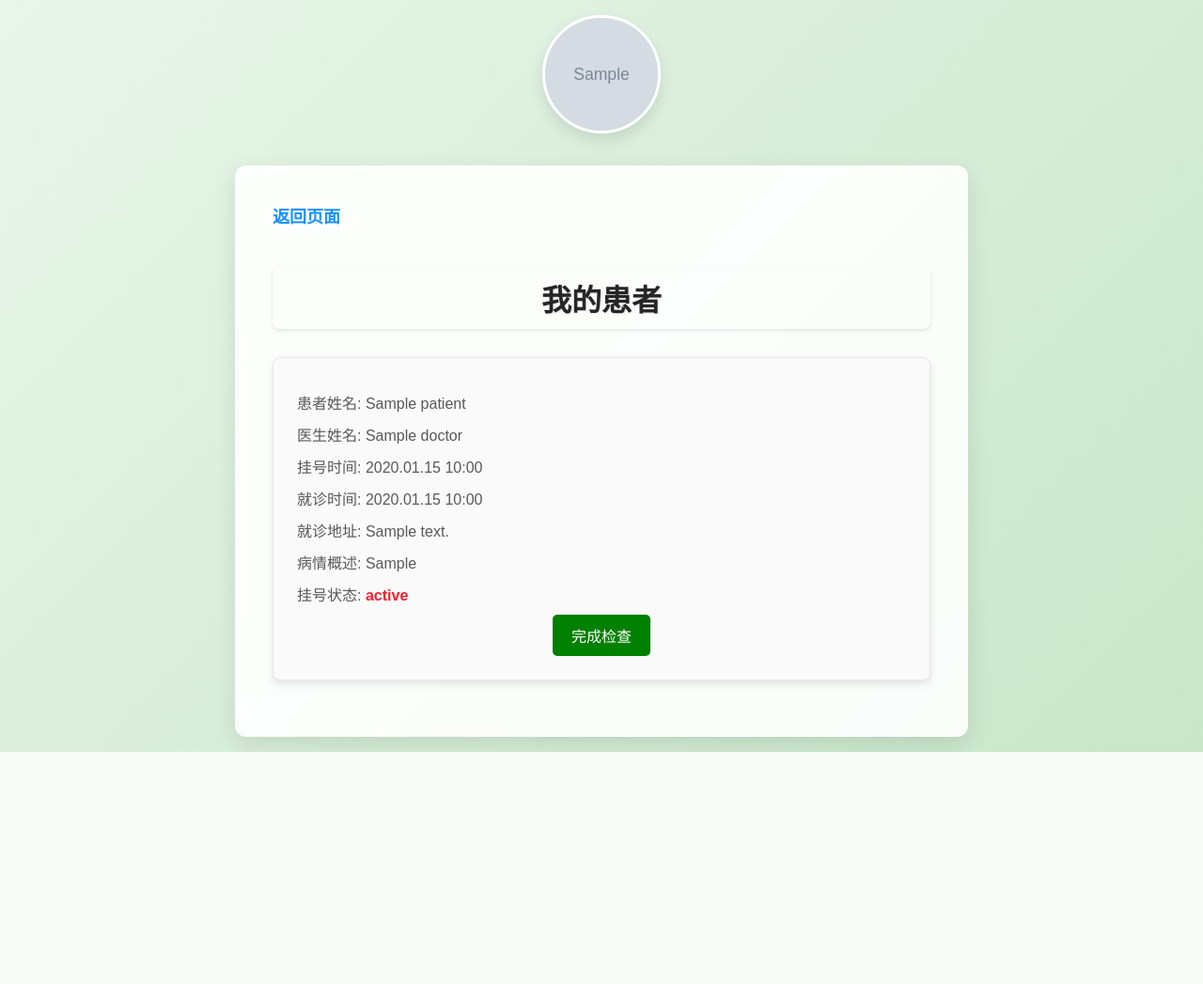
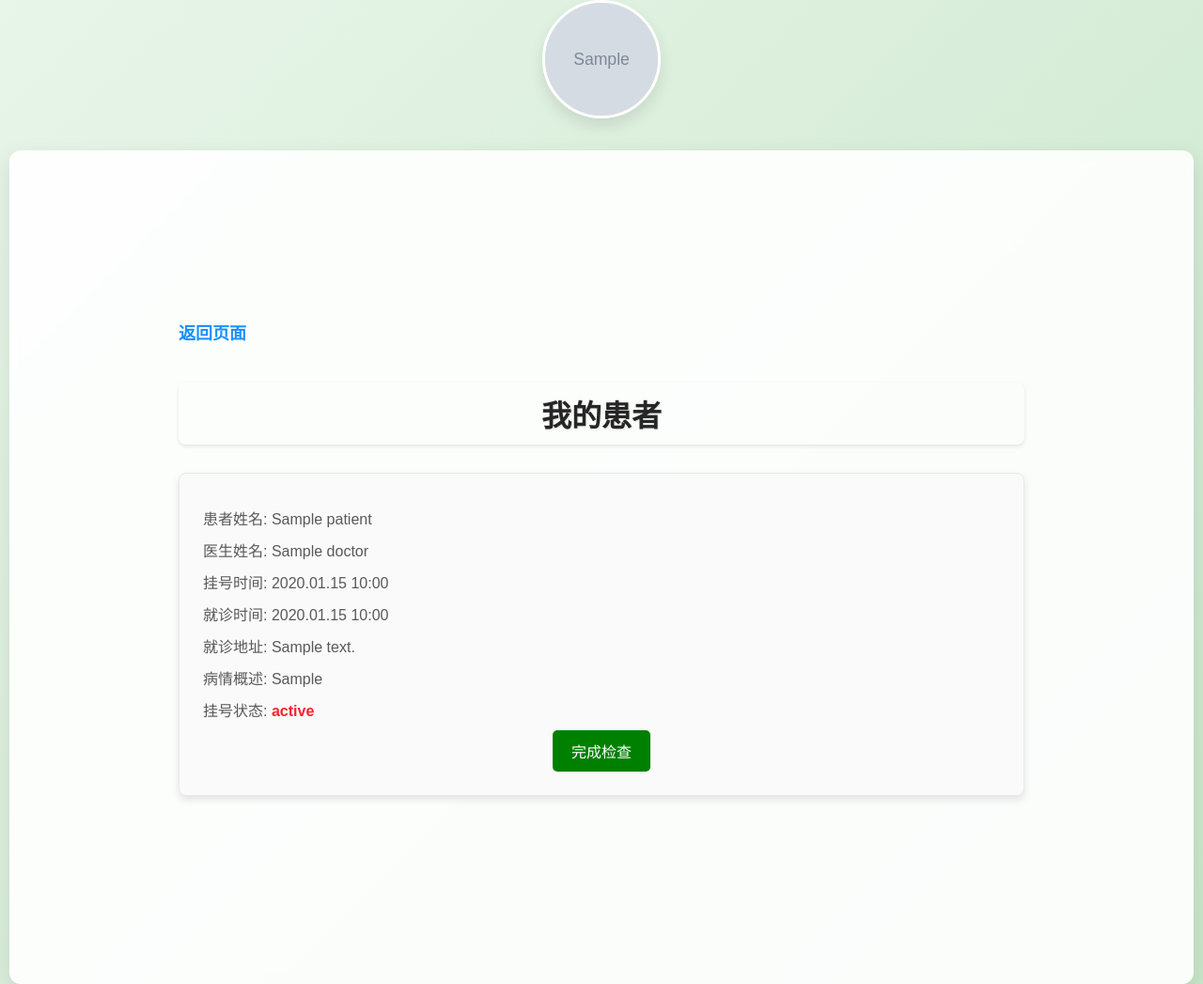
Before and after one commit to VioletEvergardenZz/HospitalSystem, a Django app: template templates/doctorshowregistration.html in a window 1280 px wide. Shown: the whole page at 94% size. Before the commit the page ends 800 px from the top, so only its background shows below. Run offline with Django 4.2, Linux system fonts and the light colour scheme; tables that the repository leaves empty hold one stand-in row (values such as "Sample post"); the template is opened without the code that fills it: values that come from a table or form of the project are taken from there, most other values are stand-ins (such as "Sample title", 1, 10 or a date in 2020); grey boxes marked "Sample" are stand-in pictures.

Commit message:
updata:优化医生页面

```diff
--- a/static/css/doctorcenter.css
+++ b/static/css/doctorcenter.css
@@ -29,7 +29,7 @@ body {
     border-radius: 1.5rem;
     box-shadow: 0 12px 40px rgba(0, 0, 0, 0.08);
     width: min(90%, 1200px);
-    padding: 3rem 2.5rem;
+    padding: 10rem 7rem;
     position: relative;
     backdrop-filter: blur(12px);
     border: 1px solid rgba(255, 255, 255, 0.3);
--- a/templates/doctorshowregistration.html
+++ b/templates/doctorshowregistration.html
@@ -36,9 +36,9 @@
             background-color: rgba(255, 255, 255, 0.9);
             border-radius: 12px;
             box-shadow: 0 8px 24px rgba(0, 0, 0, 0.1);
-            padding: 40px;
+            padding: 180px;
             width: 80%;
-            max-width: 700px;
+            max-width: 900px;
             backdrop-filter: blur(5px);
         }
 
```
